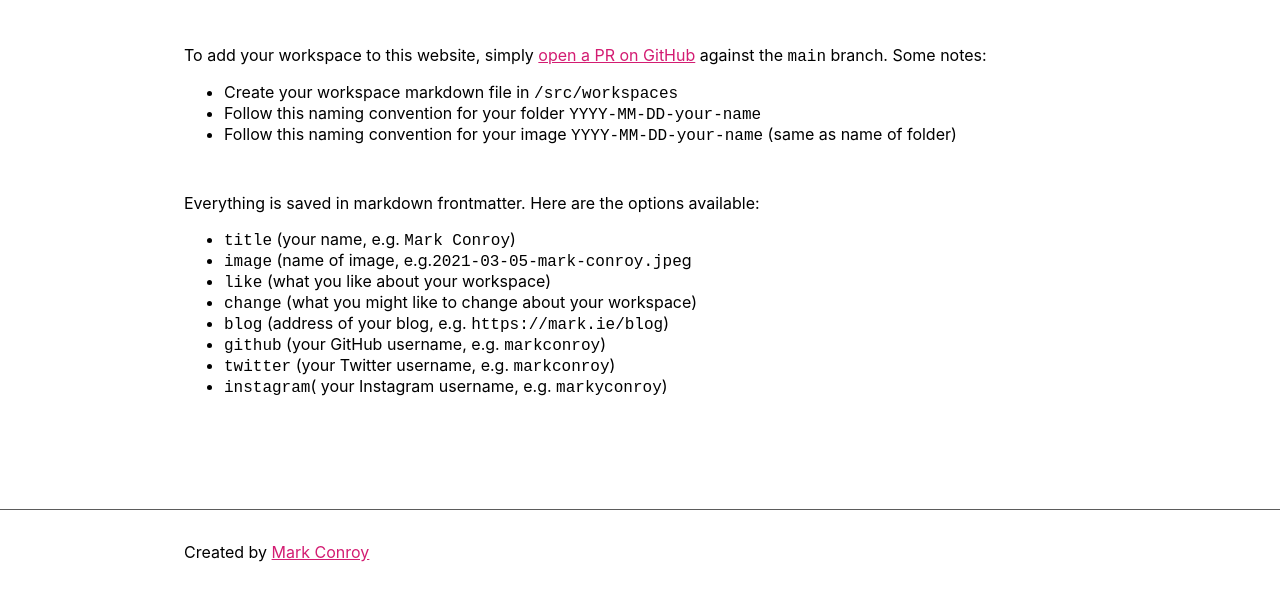
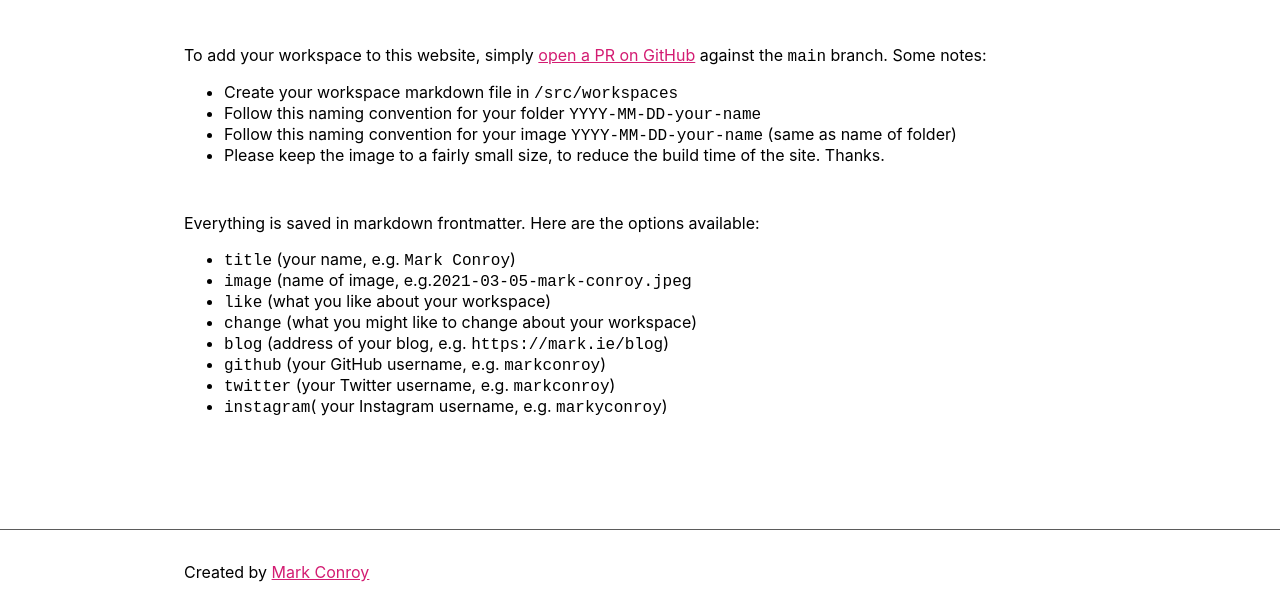
Before and after one commit to markconroy/dev-workspaces, a Gatsby site: page /add in a window 1280 px wide. Shown: the part 220-834 px from the top of the page. Built offline with nearby package versions, Linux system fonts and the light colour scheme; Gatsby itself is replaced by a stand-in of ours.

Commit message:
udpate add notes

```diff
--- a/src/pages/add.js
+++ b/src/pages/add.js
@@ -37,6 +37,10 @@ export default function AddPage() {
             <li>
               Follow this naming convention for your image{' '}
               <code>YYYY-MM-DD-your-name</code> (same as name of folder)
+            </li>
+            <li>
+              Please keep the image to a fairly small size, to reduce the build{' '}
+              time of the site. Thanks.
             </li>
           </ul>
           <p>
```
Also changed, not shown: README.md.
